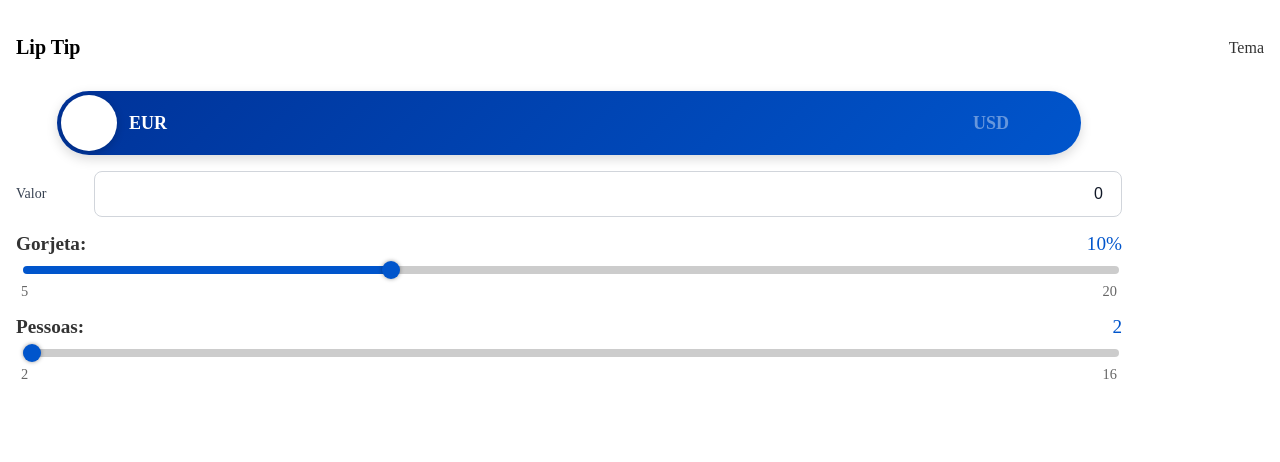
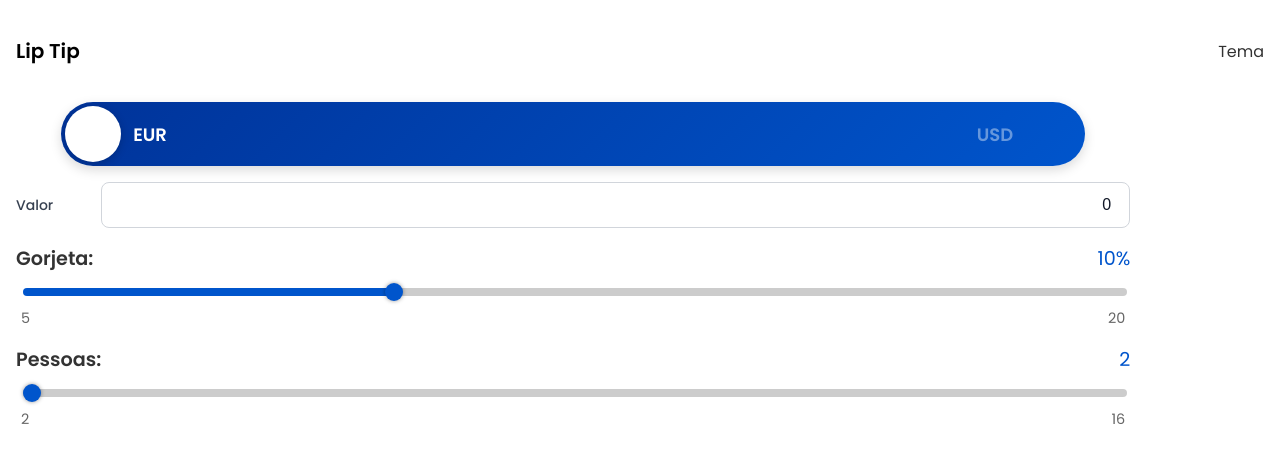
Before and after one commit to tthheusalmeida/le-tip, a Vue app: page / in a window 1280 px wide. Shown: the top 462 px of the page. Built offline with nearby package versions, Linux system fonts and the light colour scheme; some icons are missing; the HTML template or start-up script is replaced by a standard one.

Commit message:
feat: add Poppins as font family

```diff
--- a/src/assets/main.css
+++ b/src/assets/main.css
@@ -1,5 +1,10 @@
+@import url('https://fonts.googleapis.com/css2?family=Poppins:ital,wght@0,100;0,200;0,300;0,400;0,500;0,600;0,700;0,800;0,900;1,100;1,200;1,300;1,400;1,500;1,600;1,700;1,800;1,900&display=swap');
+
 body,
 #app {
   margin: 0;
   box-sizing: 0;
+
+  font-family: 'Poppins', sans-serif;
+  font-optical-sizing: auto;
 }
```
